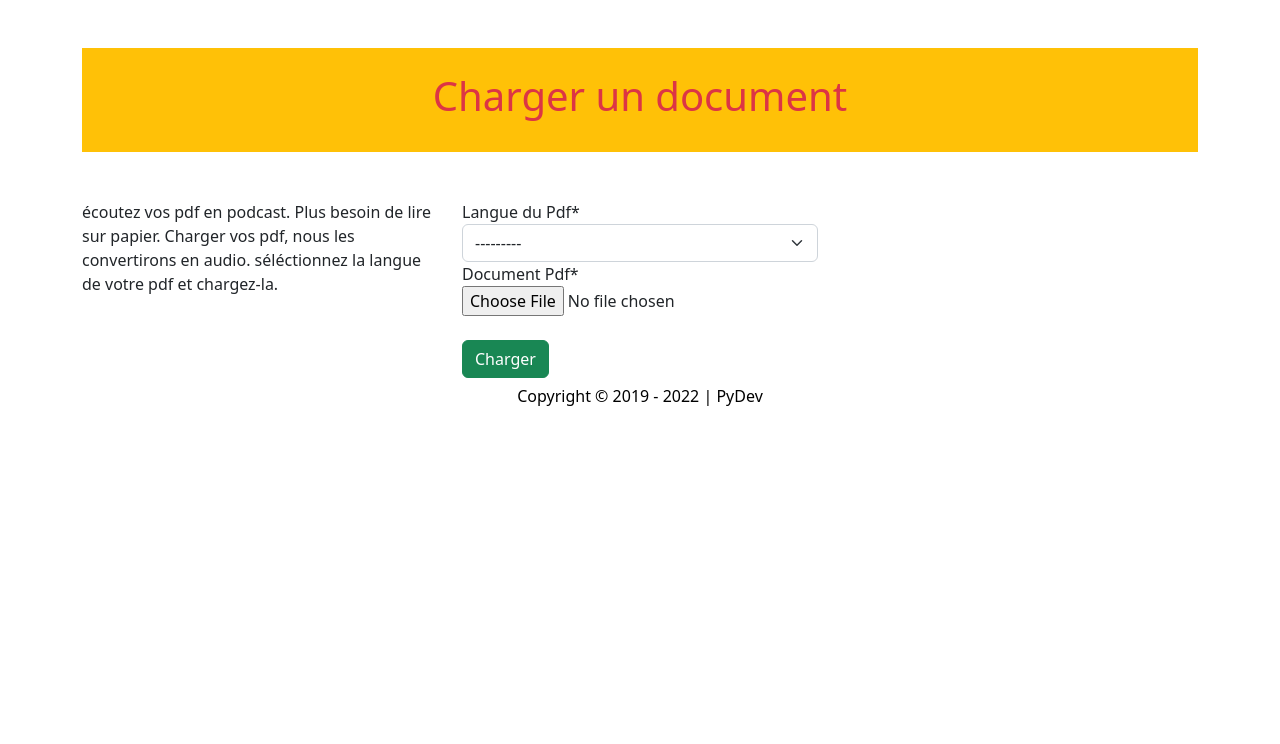
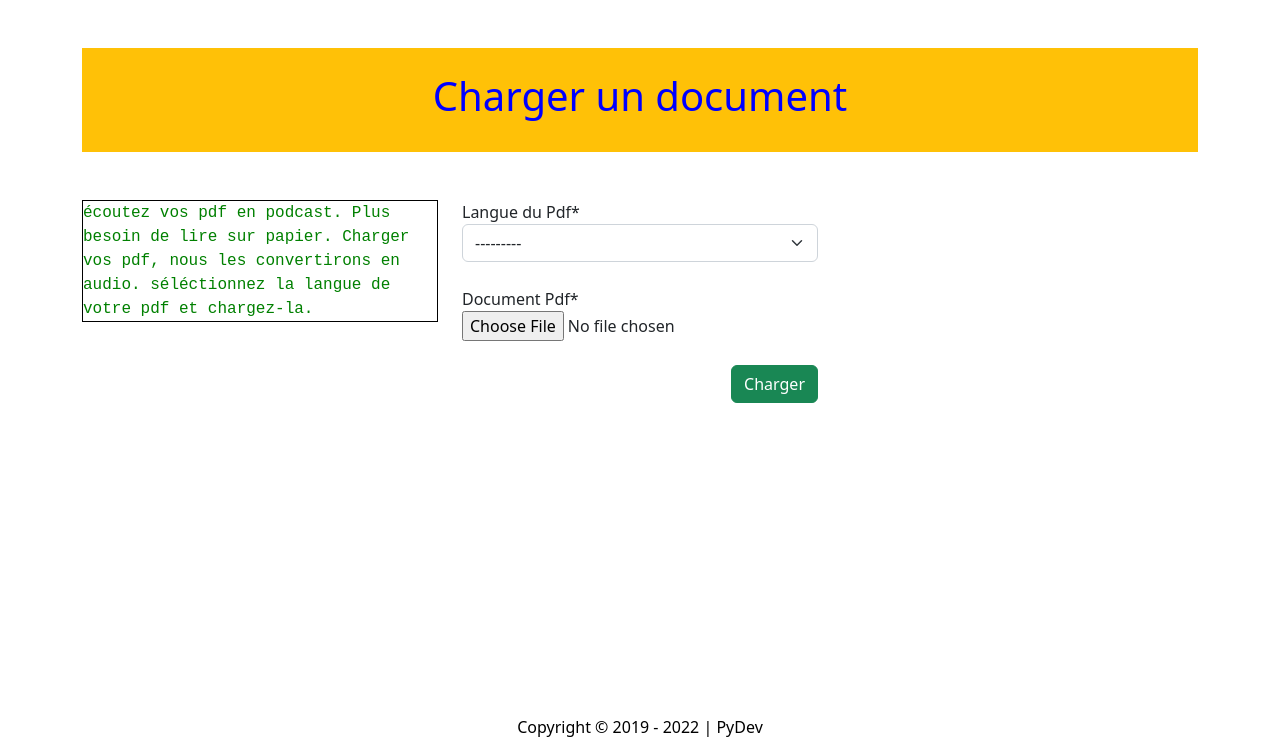
Before and after one commit to makan-dianka/pydev, a Django app: page / in a window 1280 px wide. Shown: the part 56-800 px from the top of the page. Run offline with Django 4.2, Linux system fonts and the light colour scheme; the visitor is signed in with stand-in values (Sample User, id 1); data that the repository does not hold is empty; some libraries are stand-ins or nearby versions.

Commit message:
include some files in commit

```diff
--- a/myapp/templates/myapp/index.html
+++ b/myapp/templates/myapp/index.html
@@ -9,7 +9,7 @@
     <meta name="viewport" content="width=device-width, initial-scale=1.0">
     <title>Convertisseur</title>
 </head>
-<body>
+<body id="home">
     {% block body %}
     <div class="container">
             {% if request.user.is_authenticated %}
--- /dev/null
+++ b/static/css/main.css
@@ -0,0 +1,40 @@
+#home{
+    background-color: whitesmoke;
+}
+
+.sp-box{
+    display: none;
+}
+
+#lang-space{
+    margin-bottom: 25px;
+}
+
+.charger{
+    float: right;
+}
+
+.hr {
+    width: 350px;
+}
+
+.help-texte{
+    font-family: 'Courier New', Courier, monospace;
+    border: 1px, solid, black;
+    color: green;
+}
+
+h1{
+    color: blue;
+}
+
+
+.footer {
+    position: fixed;
+    left: 0;
+    bottom: 0;
+    width: 100%;
+
+    color: white;
+    text-align: center;
+  }
```
Also changed, not shown: static/js/main.js (added, +28 -0 lines), static/media/img/delete_icon.png (added), 6 other files.
